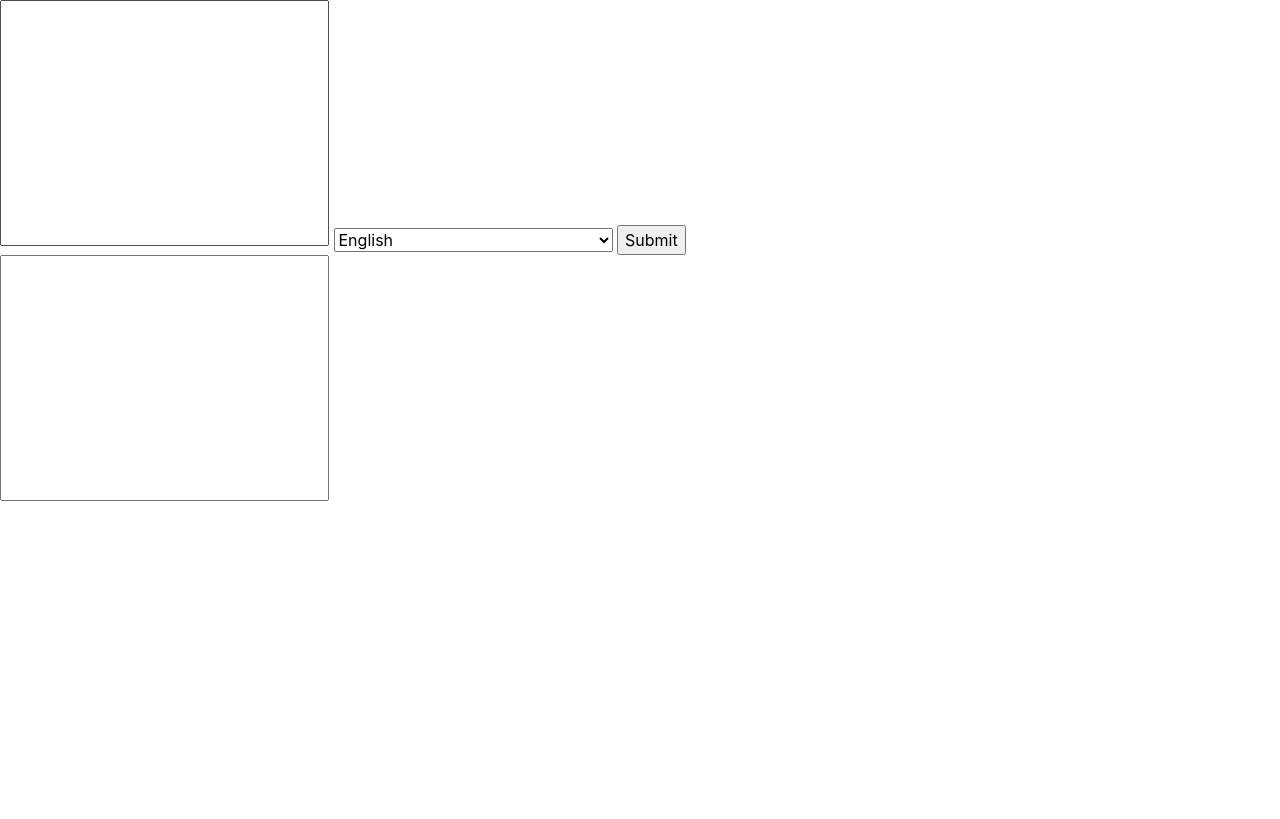
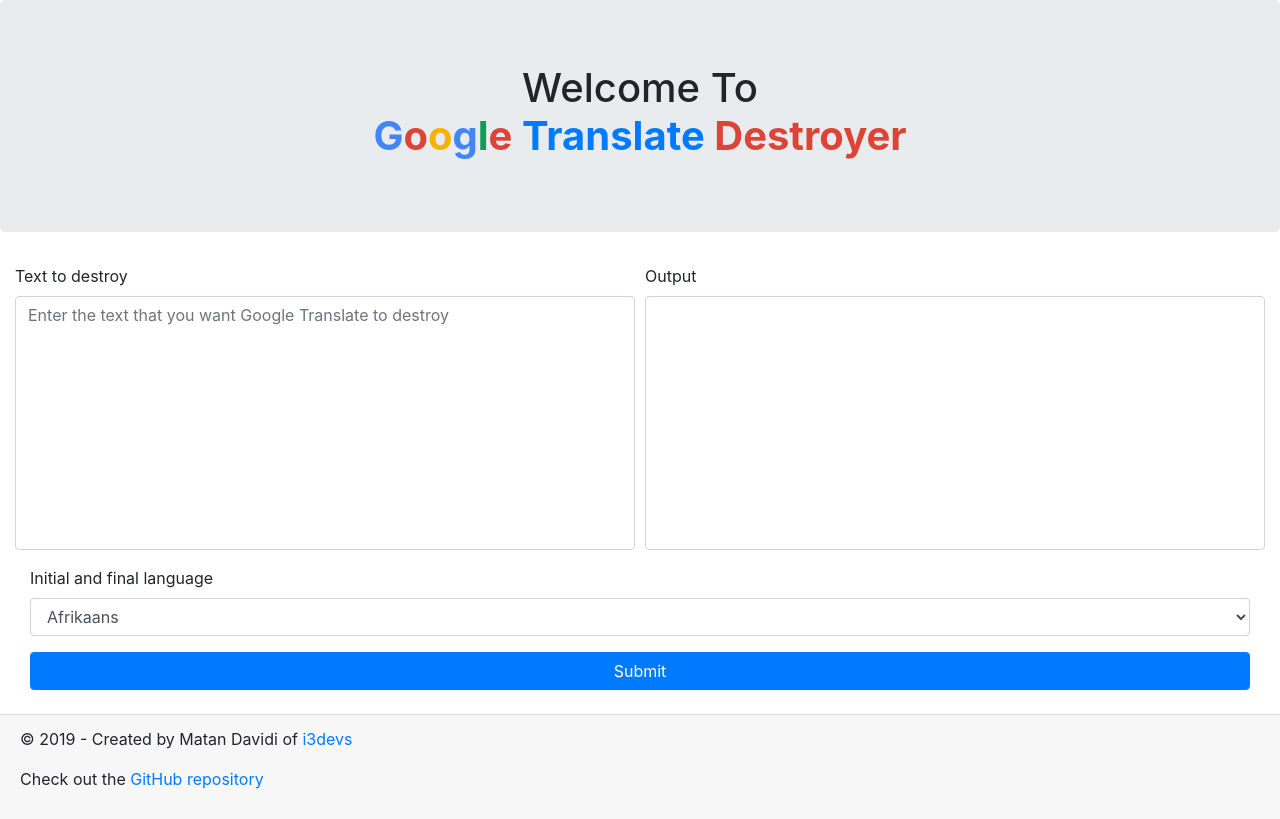
Before and after one commit to i3devs/GoogleTranslateDestroyer, a Django app: page / in a window 1280 px wide. Before the commit the page ends 501 px from the top, so only its background shows below. Run offline with Django 3.2, Linux system fonts and the light colour scheme; some libraries are stand-ins or nearby versions.

Commit message:
Give application a prettier interface

```diff
--- a/templates/destroyer/index.html
+++ b/templates/destroyer/index.html
@@ -4,7 +4,7 @@
 <head>
     <meta charset="UTF-8">
     <meta name="viewport"
-          content="width=device-width, user-scalable=no, initial-scale=1.0, maximum-scale=1.0, minimum-scale=1.0">
+          content="width=device-width, user-scalable=no, initial-scale=1.0, maximum-scale=1.0, minimum-scale=1.0, shrink-to-fit=no">
     <meta http-equiv="X-UA-Compatible" content="ie=edge">
     <link rel="stylesheet" href="{% static "bootstrap-4.3.1-dist/css/bootstrap-grid.min.css" %}">
     <link rel="stylesheet" href="{% static "bootstrap-4.3.1-dist/css/bootstrap-reboot.min.css" %}">
@@ -13,26 +13,77 @@
     <title>Google Translate Destroyer</title>
 </head>
 <body>
-<div>
-    <form method="POST" action="/destroy">
+ <!-- <div class="pageFade">
+    <div id="myProgress">
+        <div id="myBar">0%</div>
+    </div>
+</div> -->
+<div class="jumbotron text-center">
+    <h1 class="text-capitalize">Welcome to
+        <div class="font-weight-bolder"><span class="color-blue">G</span><span class="color-red">o</span><span
+                class="color-yellow">o</span><span class="color-blue">g</span><span
+                class="color-green">l</span><span
+                class="color-red">e</span> <span class="text-primary">Translate</span> <span
+                class="color-red">Destroyer</span>
+        </div>
+    </h1>
+</div>
+
+<div class="container-fluid">
+
+    <main class="row">
+
+        <form class="col-sm-12" method="POST" action="./destroy">
             {% csrf_token %}
-        <textarea name="input" id="input" cols="30" rows="10">{{ input }}</textarea>
-        <select name="initial_language" id="init_lang">
+            <div class="form-row">
+                <div class="col-sm-6">
+                    <label for="input">Text to destroy</label><textarea class="form-control rounded" name="input"
+                                                                        id="input"
+                                                                        cols="30"
+                                                                        rows="10"
+                                                                        placeholder="Enter the text that you want Google Translate to destroy"
+                                                                        style="resize: none;"
+                                                                        required>{{ input }}</textarea>
+                    <div class="form-group">
+                    </div>
+                </div>
+
+                <div class="col-sm-6">
+                    <div class="form-group">
+                        <label for="output">Output</label><textarea class="form-control rounded" name="output"
+                                                                    id="output"
+                                                                    cols="30"
+                                                                    rows="10"
+                                                                    style="resize: none;">{{ output }}</textarea>
+                    </div>
+                </div>
+            </div>
+
+            <div class="col-sm-12">
+                <div class="form-group">
+                    <label for="init_lang">Initial and final language</label>
+                    <select class="form-control" name="initial_language" id="init_lang">
                         {% for lang in langs %}
-                {% if lang.0 == default %}
+                            {% if lang.0 == language %}
                                 <option value={{ lang.0 }} selected>{{ lang.1 }}</option>
                             {% else %}
                                 <option value={{ lang.0 }}>{{ lang.1 }}</option>
                             {% endif %}
                         {% endfor %}
                     </select>
-        <input type="submit">
+                </div>
+                <input type="submit" class="btn btn-block btn-primary mb-sm-4">
+            </div>
         </form>
+
+    </main>
 </div>
 
-<div>
-    <textarea name="output" id="output" cols="30" rows="10">{{ output }}</textarea>
-</div>
+<footer class="card-footer">
+    <p>&copy; 2019 - Created by Matan Davidi of <a href="https://github.com/i3devs">i3devs</a></p>
+    <p>Check out the <a href="https://github.com/i3devs/GoogleTranslateDestroyer">GitHub repository</a></p>
+</footer>
+
 {# ============================================ SCRIPT SECTION =======================================================#}
 <script src="{% static "jquery-3.4.0.min.js" %}"></script>
 <script src="{% static "bootstrap-4.3.1-dist/js/bootstrap.bundle.min.js" %}"></script>
```
Lines whose indentation alone changed are shown as unchanged.
